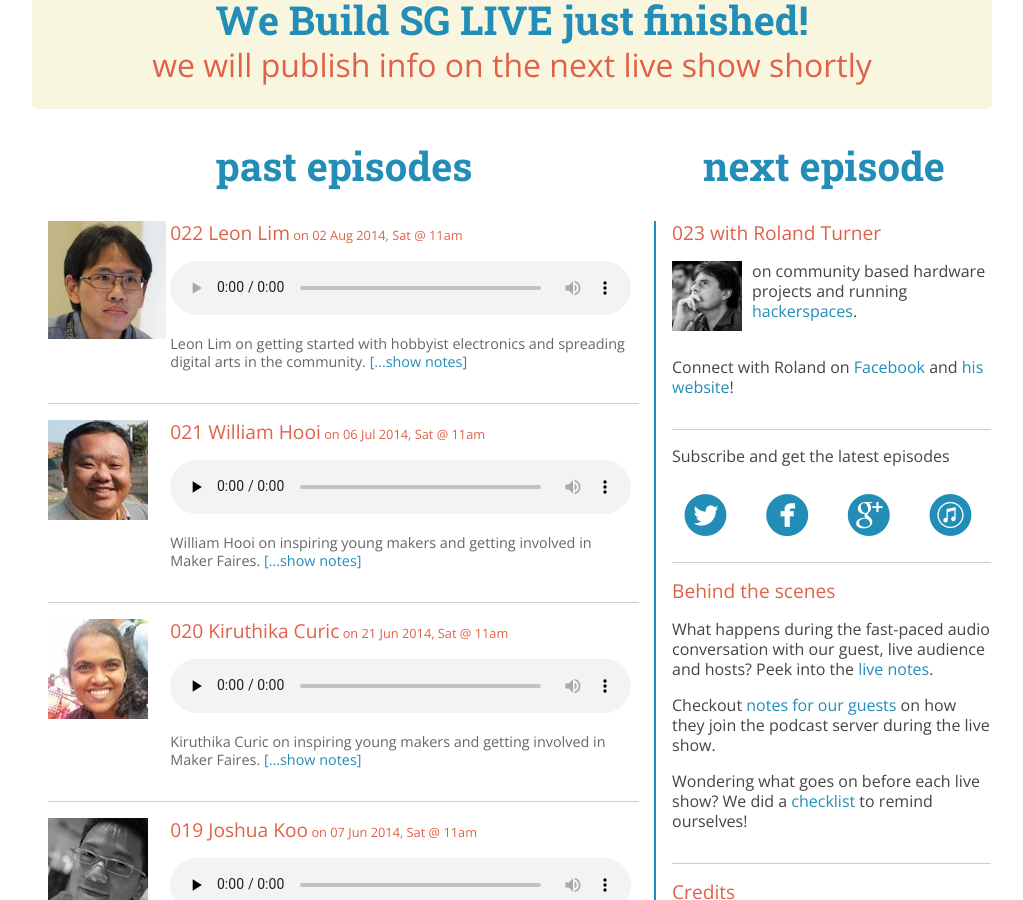
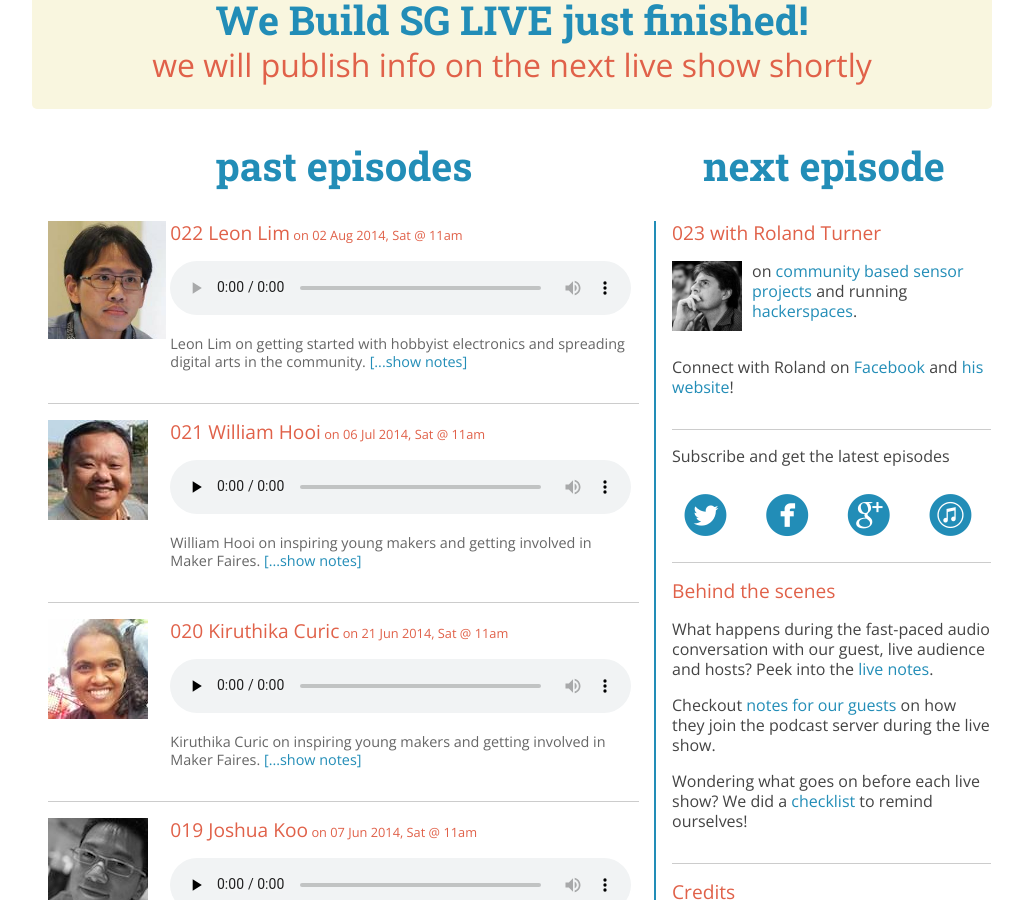
Before and after one commit to webuildsg/live, a Jekyll site: the page built from index.html, in a window 1280 px wide and 900 px high, scrolled down 305 px. Shown: the whole window, without its empty margins (128-1151 px from the left). Built offline with Jekyll 4.4.1, drawn with Linux system fonts in a browser that asks for light colours; Markdown is read by kramdown in place of the engine named in the settings.

Commit message:
updated title for rolands episode

```diff
--- a/_config.yml
+++ b/_config.yml
@@ -20,5 +20,5 @@ next_guest: Roland Turner
 next_episode: "023"
 next_podcast_date: 2014-08-16 11:00 +0800
 next_profile: /img/023-roland-turner-profile.jpg
-next_topic: community based hardware projects and running <a href="http://www.hackerspace.sg">hackerspaces</a>.
+next_topic: <a href="http://rolandturner.com/yahi/">community based sensor projects</a> and running <a href="http://www.hackerspace.sg">hackerspaces</a>.
 next_connect: Connect with Roland on <a href="https://www.facebook.com/roland.turner">Facebook</a> and <a href="http://rolandturner.com/">his website</a>!
--- a/_dev_config.yml
+++ b/_dev_config.yml
@@ -21,5 +21,5 @@ next_guest: Roland Turner
 next_episode: "023"
 next_podcast_date: 2014-08-16 11:00 +0800
 next_profile: /img/023-roland-turner-profile.jpg
-next_topic: community based hardware projects and running <a href="http://www.hackerspace.sg">hackerspaces</a>.
+next_topic: <a href="http://rolandturner.com/yahi/">community based sensor projects</a> and running <a href="http://www.hackerspace.sg">hackerspaces</a>.
 next_connect: Connect with Roland on <a href="https://www.facebook.com/roland.turner">Facebook</a> and <a href="http://rolandturner.com/">his website</a>!
```
